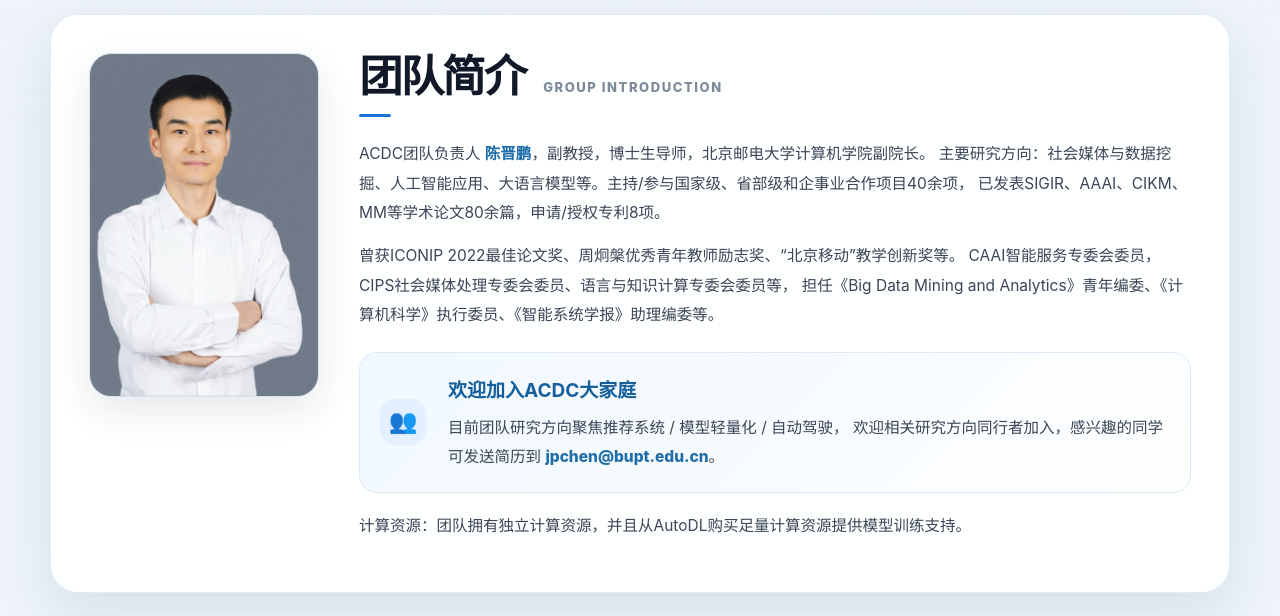
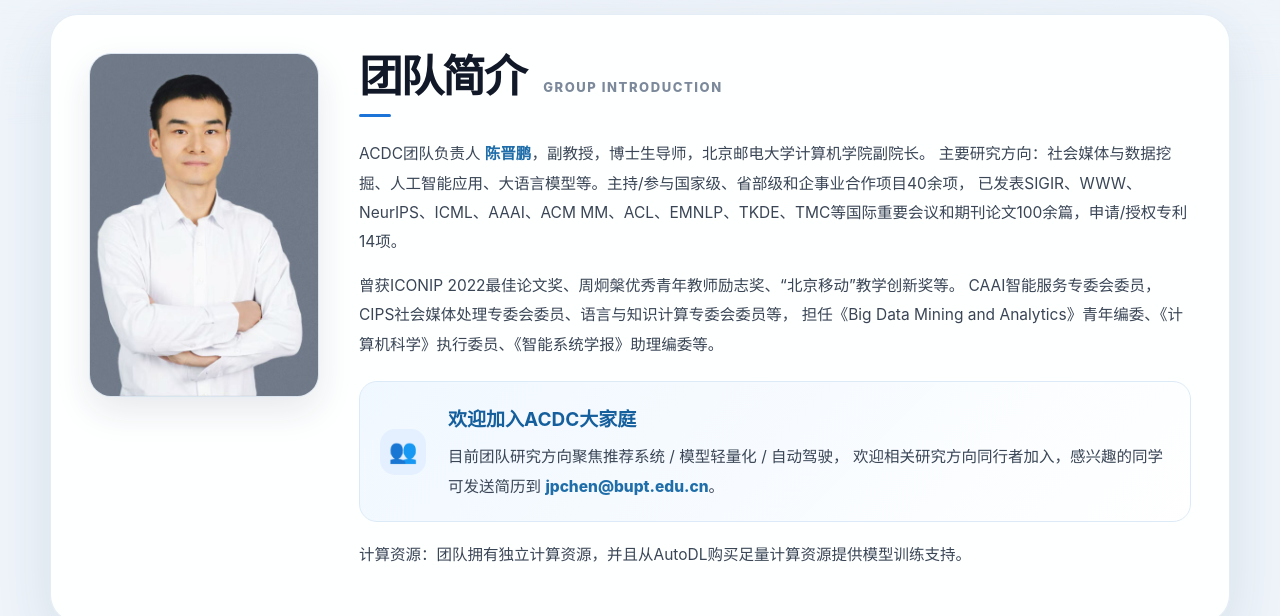
Before and after one commit to acdc-lab/acdc-lab.github.io, a Jekyll site: the page built from index.markdown, in a window 1280 px wide. Shown: the part 1950-2566 px from the top of the page. Built offline with Jekyll 4.4.1, drawn with Linux system fonts in a browser that asks for light colours.

Commit message:
Sync Jinpeng Chen intro stats on homepages (zh+en): 100+ papers at new venue list, 14 patents
Co-Authored-By: Claude <noreply@anthropic.com>

```diff
--- a/en/index.markdown
+++ b/en/index.markdown
@@ -43,7 +43,8 @@ permalink: /en/
           and Vice Dean of the School of Computer Science at Beijing University of Posts and Telecommunications (BUPT).
           His research interests include social media & data mining, AI applications, and large language models.
           He has led or participated in 40+ national, provincial/ministerial, and industry research projects,
-          published 80+ papers at venues such as SIGIR, AAAI, CIKM, and ACM MM, and holds 8 granted/pending patents.
+          published 100+ papers at leading venues such as SIGIR, WWW, NeurIPS, ICML, AAAI, ACM MM, ACL, EMNLP, TKDE, and TMC,
+          and holds 14 granted/pending patents.
         </p>
         <p>
           He received the ICONIP 2022 Best Paper Award, the Zhou Jiongpan Outstanding Young Teacher Award,
--- a/index.markdown
+++ b/index.markdown
@@ -39,7 +39,7 @@ title: 首页
         <p>
           ACDC团队负责人 <strong>陈晋鹏</strong>，副教授，博士生导师，北京邮电大学计算机学院副院长。
           主要研究方向：社会媒体与数据挖掘、人工智能应用、大语言模型等。主持/参与国家级、省部级和企事业合作项目40余项，
-          已发表SIGIR、AAAI、CIKM、MM等学术论文80余篇，申请/授权专利8项。
+          已发表SIGIR、WWW、NeurIPS、ICML、AAAI、ACM MM、ACL、EMNLP、TKDE、TMC等国际重要会议和期刊论文100余篇，申请/授权专利14项。
         </p>
         <p>
           曾获ICONIP 2022最佳论文奖、周炯槃优秀青年教师励志奖、“北京移动”教学创新奖等。
```
